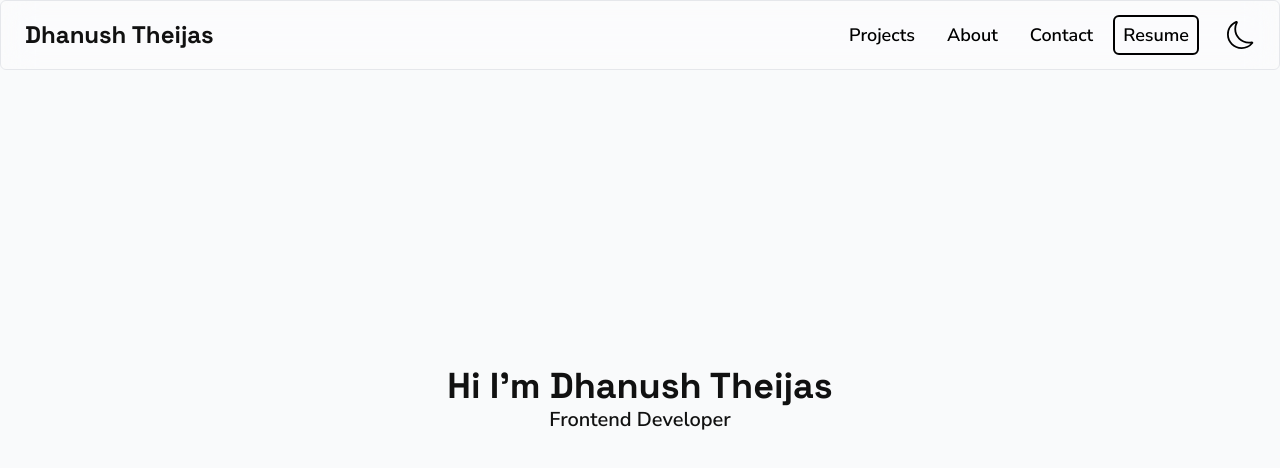
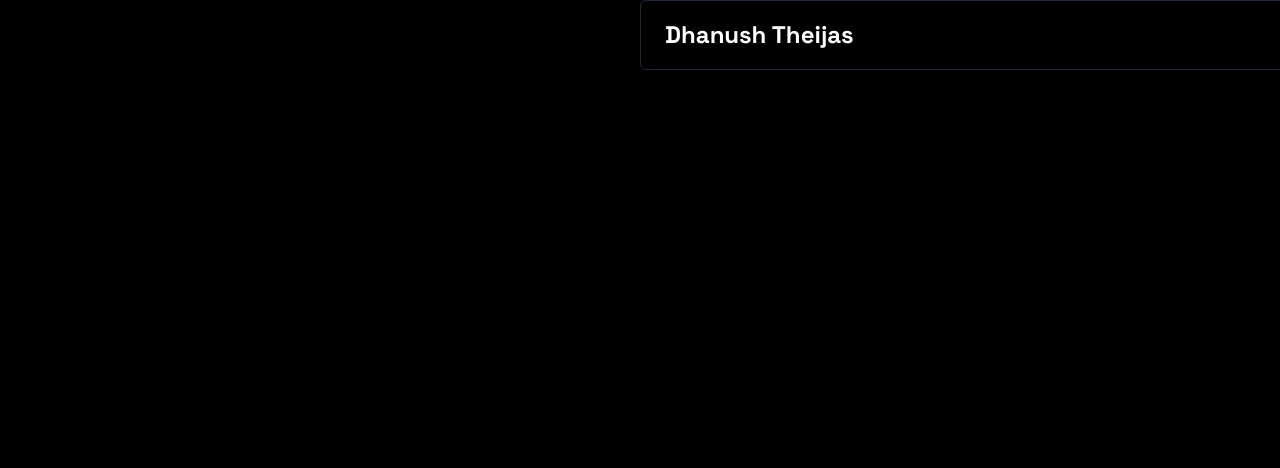
Before and after one commit to dhanushtheijas08/react-portfolio, a React (Vite) app: page / in a window 1280 px wide. Shown: the top 468 px of the page. Built offline with nearby package versions, Linux system fonts and the light colour scheme.

Commit message:
Update animation and styling in NavBar and Home components

```diff
--- a/src/components/NavBar.jsx
+++ b/src/components/NavBar.jsx
@@ -14,9 +14,9 @@ const animateVariants = {
     opacity: 1,
     y: 0,
     transition: {
-      delay: 0.05 * index,
-      duration: 0.45,
-      ease: "easeInOut",
+      delay: 0.06 * index,
+      duration: 0.6,
+      ease: "linear",
     },
   }),
 };
@@ -44,9 +44,9 @@ function ResumeButton() {
         opacity: 1,
         y: 0,
         transition: {
-          delay: 0.05 * 3,
-          duration: 0.45,
-          ease: "easeInOut",
+          delay: 0.06 * 3,
+          duration: 0.6,
+          ease: "linear",
         },
       }}
     >
@@ -93,7 +93,7 @@ export default function NavBar() {
         hidden: { y: "-150%", transition: { type: "just" } },
       }}
       animate={shouldVisible ? "visible" : "hidden"}
-      className="flex z-10 fixed justify-between items-center w-full border border-gray-200 rounded-md dark:border-gray-800 bg-white dark:bg-black bg-opacity-30 dark:bg-opacity-30 backdrop-filter backdrop-saturate-150 backdrop-blur-lg px-1 py-3"
+      className="flex z-10 centered-div fixed w-[95%] justify-between items-center border border-gray-200 rounded-md dark:border-gray-800 bg-white dark:bg-black bg-opacity-30 dark:bg-opacity-30 backdrop-filter backdrop-saturate-150 backdrop-blur-lg px-1 py-3"
     >
       <Logo forNavBar />
 
--- a/src/index.css
+++ b/src/index.css
@@ -8,3 +8,12 @@
     backdrop-filter : blur(10px);
     -webkit-backdrop-filter: blur(10px);
 }
+body {
+    width: 100%;
+    height: 100vh;
+}
+.centered-div {
+    position: fixed;
+    left: 50%;
+    transform: translateX(-50%);
+}
--- a/src/pages/Home.jsx
+++ b/src/pages/Home.jsx
@@ -1,24 +1,26 @@
 import React from "react";
 import NavBar from "../components/NavBar";
+import ProfilePic from "../ui/ProfilePic";
 
 export default function Home() {
   return (
-    <div className="bg-gray-50 h-[200vh] dark:bg-black ">
-      <header className="">
-        <NavBar />
-      </header>
-      <main className="">
-        <section className="h-screen w-full flex justify-center items-center">
-          <div className="flex flex-col justify-center items-center">
-            <h1 className="text-4xl font-Space font-bold text-dark-black dark:text-white">
-              Hi I'm Dhanush Theijas
-            </h1>
-            <p className="text-xl font-nunito font-semibold text-dark-black dark:text-white">
-              Frontend Developer
-            </p>
-          </div>
-        </section>
-      </main>
+    <div className="bg-gray-50 h-[200vh] dark:bg-black">
+      <NavBar />
     </div>
   );
 }
+
+// <main className="h-screen flex flex-col justify-center items-center">
+//   <ProfilePic />
+//   {/* <h2 className="text-xl font-Space">Hi I'm Dhanush Theijas</h2>
+//   <h1 className="text-6xl text-center max-w-2xl font-Space font-bold text-dark-black dark:text-white">
+//     Crafting Digital Magic, Pixel by Pixel
+//   </h1> */}
+//   <h2 className="text-5xl font-Space">I'm Dhanush Theijas</h2>
+//   <p className="text-lg font-nunito max-w-3xl text-center">
+//     I'm a dedicated front-end developer with a passion for crafting simple
+//     and intuitive designs that solve intricate problems. My mission is to
+//     bridge the gap between user Let's turn your vision into a
+//     user-friendly reality.
+//   </p>
+// </main>
--- a/src/ui/Logo.jsx
+++ b/src/ui/Logo.jsx
@@ -9,7 +9,7 @@ const animateVariants = {
     opacity: 1,
     y: 0,
     transition: {
-      duration: 0.4,
+      duration: 0.6,
       ease: "easeInOut",
     },
   },
--- /dev/null
+++ b/src/ui/ProfilePic.jsx
@@ -0,0 +1,21 @@
+import { motion } from "framer-motion";
+import ProfilImage from "../asserts/profile-image.svg";
+
+export default function ProfilePic() {
+  return (
+    <motion.img
+      initial={{ opacity: 0, scale: 0 }}
+      whileInView={{
+        opacity: 1,
+        scale: 1,
+        transition: {
+          duration: 0.8,
+          ease: "easeInOut",
+        },
+      }}
+      src={ProfilImage}
+      alt="Profile Image"
+      className="animate-lower-bounce"
+    />
+  );
+}
--- a/src/ui/Switch.jsx
+++ b/src/ui/Switch.jsx
@@ -2,7 +2,7 @@ import { BsMoon, BsSun } from "react-icons/bs";
 import React, { useState, useEffect } from "react";
 
 export default function Switch() {
-  const [theme, setTheme] = useState("light");
+  const [theme, setTheme] = useState("dark");
 
   const toggleTheme = () => {
     setTheme((prevTheme) => (prevTheme === "dark" ? "light" : "dark"));
--- a/tailwind.config.js
+++ b/tailwind.config.js
@@ -12,6 +12,21 @@ export default {
         "dark-black": "#111",
         "nav-border": "rgb(235, 238, 241)",
         "nav-bg": "rgba(255, 255, 255, 0.5)"
+      },
+      animation: {
+        "lower-bounce": "lower-bounce 5s infinite",
+      },
+      keyframes: {
+        "lower-bounce": {
+          "0%, 100%": {
+            transform: "translateY(-12%)",
+            animationTimingFunction: "cubic-bezier(0.8, 0, 1, 1)",
+          },
+          "50%": {
+            transform: "translateY(0)",
+            animationTimingFunction: "cubic-bezier(0, 0, 0.2, 1)",
+          }
+        }
       }
     },
   },
```
